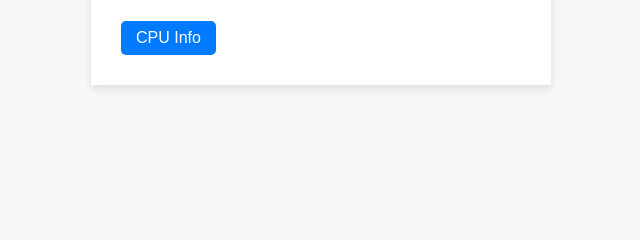
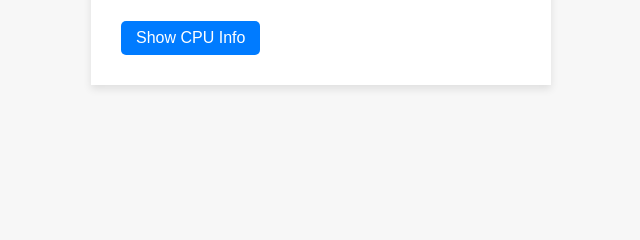
Before and after one commit to santosh-at-github/instance-info-apps, a Flask app: page / in a window 1280 px wide. Shown: the part 287-527 px from the top of the page, without its empty margins (319-959 px from the left). Run offline with Flask 2, Linux system fonts and the light colour scheme; data that the repository does not hold is empty.

Commit message:
Modified cpuinfo button name

```diff
--- a/Python/python-instance-info-app/templates/index.html
+++ b/Python/python-instance-info-app/templates/index.html
@@ -30,7 +30,7 @@
             </li>
         </ul>
         <div class="links">
-            <a href="/cpu-info">CPU Info</a>
+            <a href="/cpu-info">Show CPU Info</a>
         </div>
     </div>
     <script src="/static/script.js"></script>
```
